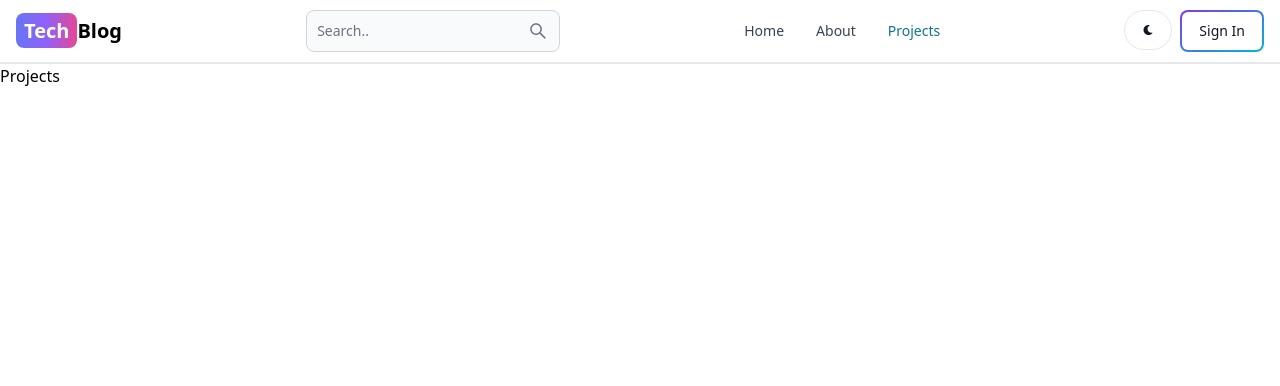
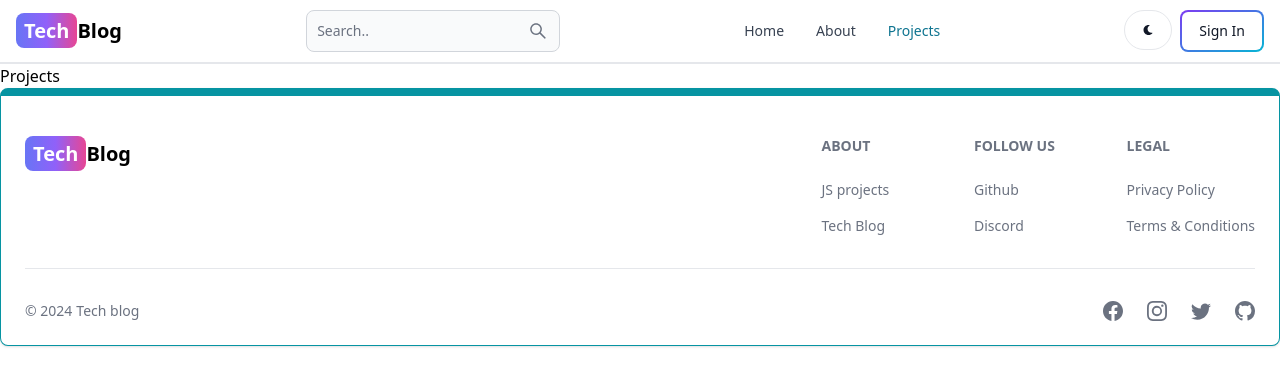
Before and after one commit to Nitheesh-Achuthan/mern-blog, a React (Vite) app in the folder client/: page /projects in a window 1280 px wide. Shown: the top 386 px of the page. Built offline with nearby package versions, Linux system fonts and the light colour scheme.

Commit message:
create footer

```diff
--- a/client/src/App.jsx
+++ b/client/src/App.jsx
@@ -7,6 +7,7 @@
 import Dashboard from './Pages/Dashboard'
 import Projects from './Pages/Projects'
 import Header from './Components/Header'
+import Footer from './Components/Footer'
 
 export default function App() {
   return (
@@ -20,6 +21,7 @@
       <Route path="/dashboard" element={<Dashboard/>} />
       <Route path="/projects" element={<Projects/>} />
      </Routes>
+     <Footer/>
     </BrowserRouter>
   )
 }
--- /dev/null
+++ b/client/src/Components/Footer.jsx
@@ -0,0 +1,81 @@
+import React from 'react'
+import { Footer } from 'flowbite-react'
+import { Link } from 'react-router-dom'
+import {BsFacebook,BsInstagram,BsTwitter,BsGithub} from 'react-icons/bs'
+
+export default function FooterCom() {
+  return (
+    <Footer container className='border border-t-8 border-teal-500'>
+    <div className='w-full max-w-7xl mx-auto'>
+        <div className='grid w-full justify-between sm:flex md:grid-cols-1'>
+            <div className="mt-5">
+
+            <Link to="/" className='self-center whitespace-nowrap text-lg
+        sm:text-xl font-semibold dark:text-white'>
+            <span className='px-2 py-1 bg-gradient-to-r from-indigo-500
+            via-purple-500 to-pink-500 rounded-lg text-white'>Tech</span>
+            Blog
+        </Link>
+            </div>
+            <div className="grid grid-cols-2 gap-8 mt-4 sm:grid-cols-3 sm:gap-6">
+                <div>
+                    <Footer.Title title='About' />
+                    <Footer.LinkGroup col>
+                        <Footer.Link
+                        href='https://www.100jsprojects.com'
+                        target='_blank'
+                        rel='noopener noreferrer'>
+                            JS projects
+                        </Footer.Link>
+                        <Footer.Link
+                        href='/about'
+                        target='_blank'
+                        rel='noopener noreferrer'>
+                            Tech Blog
+                        </Footer.Link>
+                    </Footer.LinkGroup>
+                </div>
+                <div>
+                    <Footer.Title title='FOLLOW US' />
+                    <Footer.LinkGroup col>
+                        <Footer.Link
+                        href='#'>
+                            Github
+                        </Footer.Link>
+                        <Footer.Link
+                        href='#'>
+                            Discord
+                        </Footer.Link>
+                    </Footer.LinkGroup>
+                </div>
+                <div>
+                    <Footer.Title title='LEGAL' />
+                    <Footer.LinkGroup col>
+                        <Footer.Link
+                        href='#'>
+                            Privacy Policy
+                        </Footer.Link>
+                        <Footer.Link
+                        href='#'>
+                            Terms & Conditions
+                        </Footer.Link>
+                    </Footer.LinkGroup>
+                </div>
+            </div>
+        </div>
+        <Footer.Divider/>
+        <div className="w-full sm:flex sm:items-center sm:justify-between">
+        <Footer.Copyright href='#' by='Tech blog'
+        year={new Date().getFullYear()}/>
+        <div className="flex gap-6 sm:mt-0 mt-4 sm:justify-center">
+            <Footer.Icon href='#' icon={BsFacebook}/>
+            <Footer.Icon href='#' icon={BsInstagram}/>
+            <Footer.Icon href='#' icon={BsTwitter}/>
+            <Footer.Icon href='#' icon={BsGithub}/>
+            {/* <Footer.Icon href='#' icon={BsDribble}/> */}
+        </div>
+        </div>
+    </div>
+    </Footer>
+  )
+}
```
